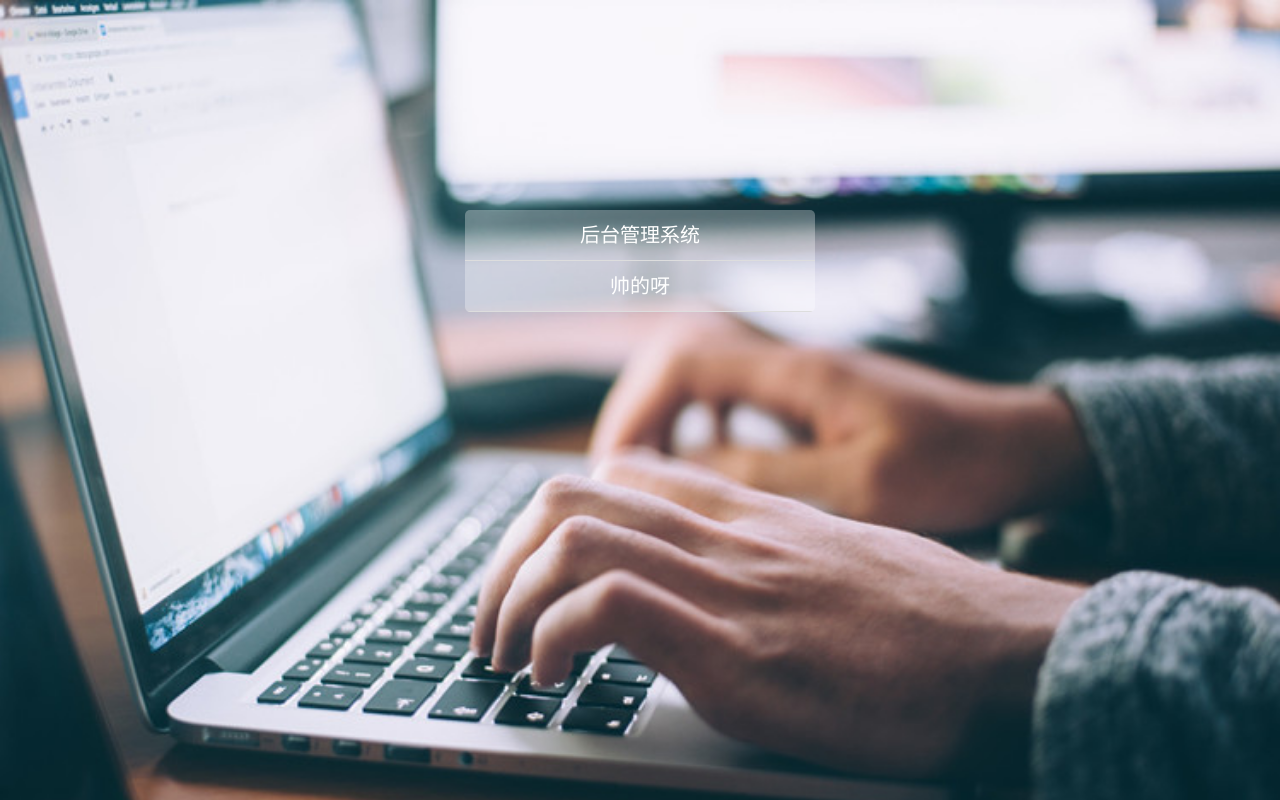
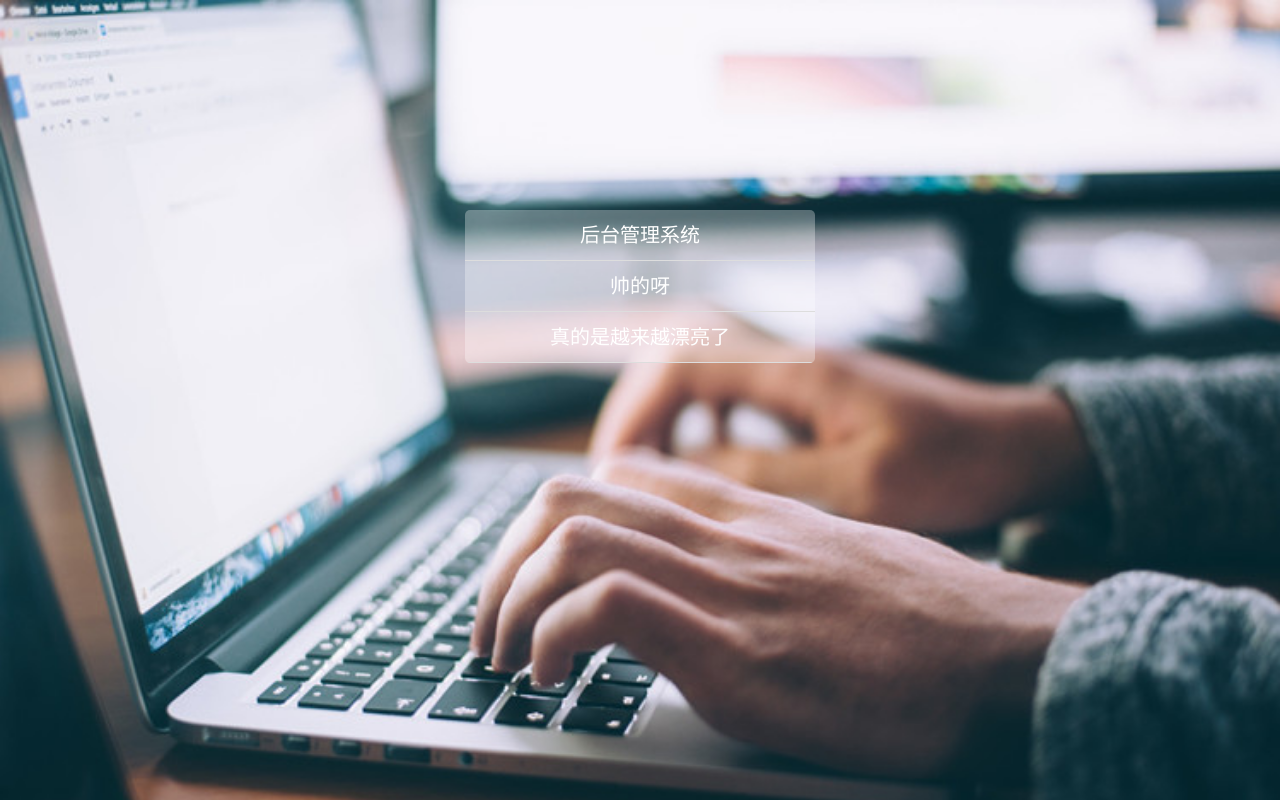
Before and after one commit to StarALiang/vue-background-management-system, a Vue app: page /#/ in a window 1280 px wide. Built offline with nearby package versions, Linux system fonts and the light colour scheme.

Commit message:
更新了登录页23:31

```diff
--- a/src/views/login/login.vue
+++ b/src/views/login/login.vue
@@ -3,6 +3,7 @@
     <div class="ms-login">
       <div class="ms-title">后台管理系统</div>
       <div class="ms-title">帅的呀</div>
+      <div class="ms-title">真的是越来越漂亮了</div>
     </div>
   </div>
 </template>
```
